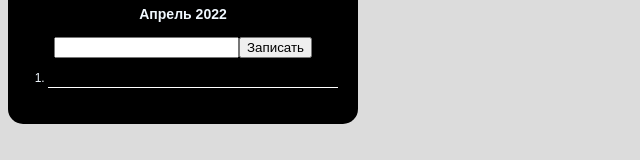
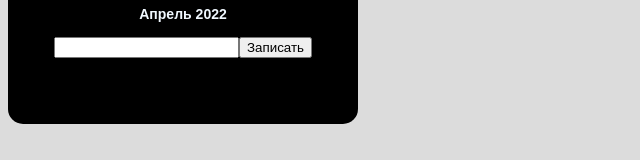
Before and after one commit to YuriiMololodtsov/CalendarEventReact, a React (Create React App) app: page / in a window 1280 px wide. Shown: the part 404-564 px from the top of the page, without its empty margins (0-640 px from the left). Built offline with nearby package versions, Linux system fonts and the light colour scheme.

Commit message:
15.04 add json

```diff
--- a/src/Note.js
+++ b/src/Note.js
@@ -11,6 +11,7 @@ function Note(props) {
     name: [],
   });
   console.log(text);
+
   function handleClick() {
     setText(value);
 
@@ -18,10 +19,24 @@ function Note(props) {
       ...storage,
       name: [...storage.name, value],
     }));
-
-    localStorage.setItem(name, value);
   }
   console.log(storage);
+  let json = JSON.stringify(storage);
+  console.log(json);
+  localStorage.setItem(name, json);
+
+  //   localStorage.setItem(name, json);
+  // function sendingArrayToStorage(arr, name) {
+  //   let json = JSON.stringify(arr);
+
+  //   localStorage.setItem(name, json);
+
+  //   console.log(json);
+  //   console.log(name);
+  //   console.log(localStorage.getItem(name));
+  // }
+
+  // sendingArrayToStorage(storage, name);
 
   return (
     <div className="note">
@@ -30,9 +45,7 @@ function Note(props) {
       </h3>
       <input value={value} onChange={(e) => setValue(e.target.value)} />
       <button onClick={handleClick}>Записать</button>
-      <ol>
-        <li>{text}</li>
-      </ol>
+      <ol>{}</ol>
     </div>
   );
 }
```
